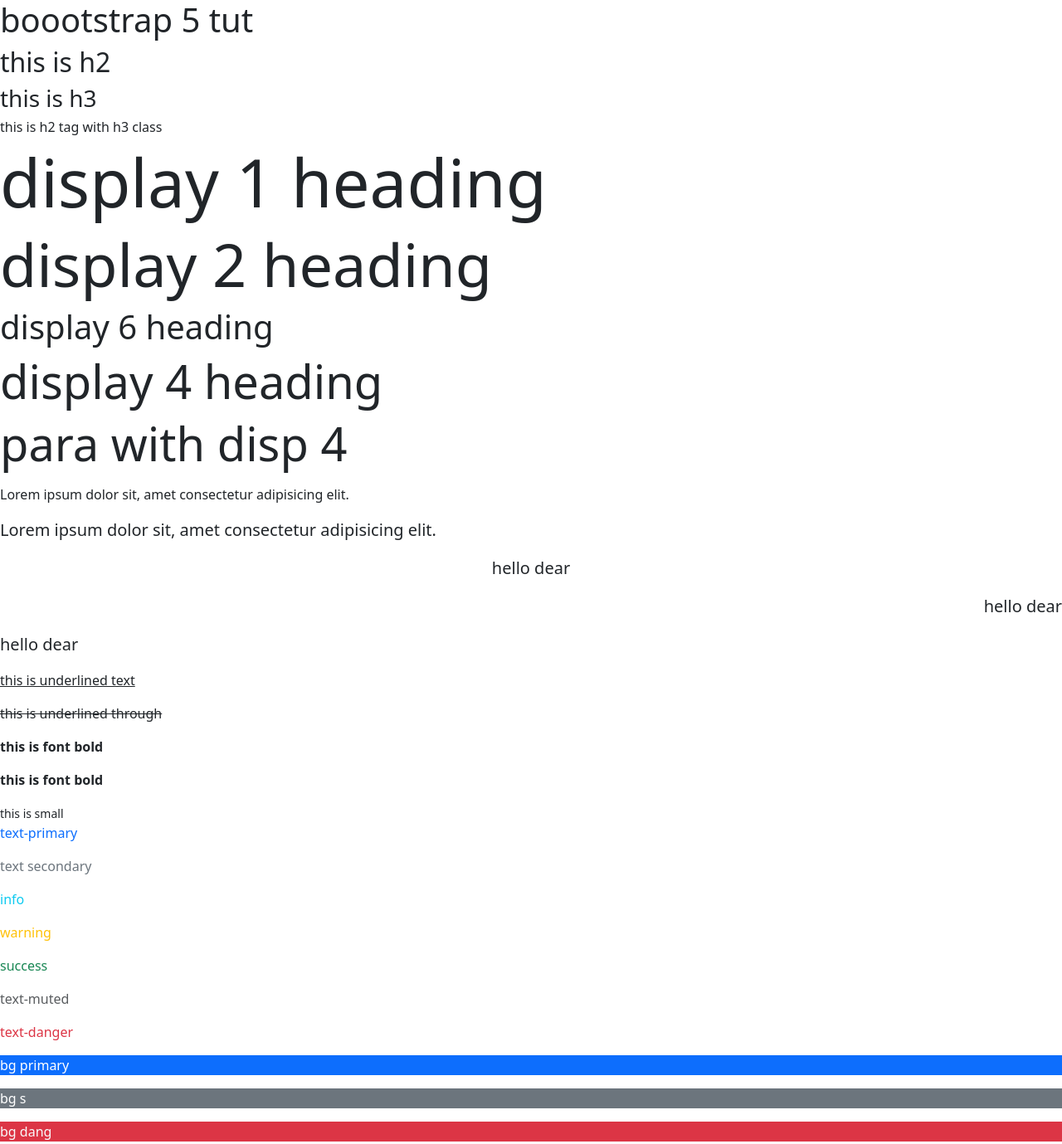
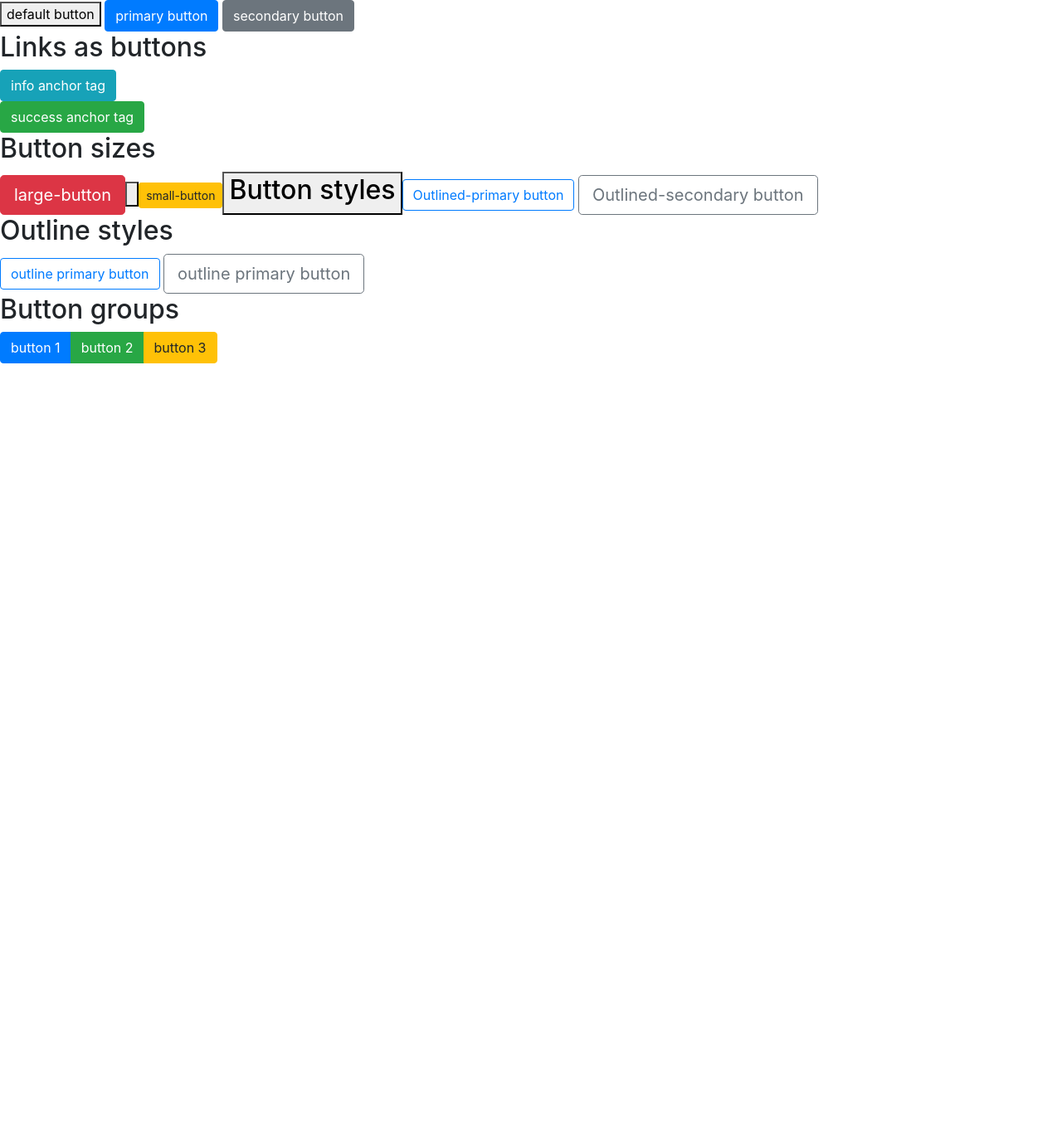
Before and after one commit to Usman78625/coloors, a plain HTML site: page index.html in a window 1280 px wide. Shown: the whole page at 83% size. After the commit the page ends 800 px from the top, so only its background shows below. Drawn offline with nearby package versions, Linux system fonts and the light colour scheme.

Commit message:
styling buttons

```diff
--- a/index.html
+++ b/index.html
@@ -6,56 +6,62 @@
     <meta name="viewport" content="width=device-width, initial-scale=1.0">
     <title>Document</title>
      <!-- <link rel="stylesheet" href="css/bootstrap-grid.css">  -->
-     <link rel="stylesheet" href="https://cdn.jsdelivr.net/npm/bootstrap@5.3.0/dist/css/bootstrap.min.css">
+     <link rel="stylesheet" href="https://cdn.jsdelivr.net/npm/bootstrap@4.4.1/dist/css/bootstrap.min.css" integrity="sha384-Vkoo8x4CGsO3+Hhxv8T/Q5PaXtkKtu6ug5TOeNV6gBiFeWPGFN9MuhOf23Q9Ifjh" crossorigin="anonymous">
 
 </head>
 <body>
-    <h1>boootstrap 5 tut</h1>
-    <h2>this is h2</h2>
-    <h3>this is h3</h3>
-    <h2 class="h6">this is h2 tag with h3 class</h2>
+    <!-- basic buttons -->
+<!-- <h2>Buttons</h2>
 
-    <!-- Display headings -->
-    <h1 class="display-1">display 1 heading</h1>
-    <h1 class="display-2">display 2 heading</h1>
-    <h1 class="display-6">display 6 heading</h1>
-     <h1 class="display-4">display 4 heading</h1>
-     <p class="display-4">para with disp 4</p>
+<button class="btn btn-primary">primary button</button>
+<br><hr>
+<button class="btn btn-secondary">secondary button<button>
 
-     <!-- lead text anf alignment -->
-     <p>Lorem ipsum dolor sit, amet consectetur adipisicing elit.</p>
-     <p class="lead">Lorem ipsum dolor sit, amet consectetur adipisicing elit.</p>
-     <p class="lead text-center">hello dear</p>
-     <p class="lead text-end">hello dear</p>
-     <p class="lead text-start">hello dear</p>
+    anchor tag as buttons
+     <br><hr> -->
+    <!-- <h2>links as buttons</h2> -->
+    <!-- <br><hr> -->
+<!-- <a href="#" class="btn btn-info">info anchor tag</a> -->
+<button>default button</button>
+  <button class="btn btn-primary">primary button</button> <!-- auto lightens text -->
+  <button class="btn btn-secondary">secondary button</button>
 
-     <!-- textdecoration and font weight -->
-     <p class="text-decoration-underline">this is underlined text</p>
-     <p class="text-decoration-line-through">this is underlined through</p>
-     <p class="fw-bold">this is font bold</p>
-     <p class="fw-bold">this is font bold</p>
-     <small>this is  small</small>
-     <!-- text-colours -->
-    <p class="text-primary">text-primary</p>
-    <p class="text-secondary"> text secondary</p>
-    <p class="text-info">info</p>
-    <p class="text-warning">warning</p>
-    <p class="text-success">success</p>
-    <p class="text-muted">text-muted</p>
-    <p class="text-danger">text-danger</p>
-<!-- bg colours -->
+  <!-- anchor tags as buttons -->
+  <h2>Links as buttons</h2>
 
-    <p class="text-white bg-primary">bg primary</p>
-    <p class="text-white bg-secondary">bg s</p>
-    <p class="text-light bg-danger">bg dang</p>
-    <!-- <p class="text-white bg-secondary">bg text white</p> -->
+  <a href="#" class="btn btn-info">info anchor tag</a>
+  <br>
+  <a href="#" class="btn btn-success">success anchor tag</a>
+  <h2>Button sizes</h2>
+  <button class="btn btn-lg btn-danger">large-button<button>
+    <br>
+  <button class="btn btn-sm btn-warning">small-button<button>
+
+    <h2>Button styles</h2>
+
+    <button class="btn btn-outline-primary">Outlined-primary button</button>
+
+    <button class="btn btn-outline-secondary btn-lg">Outlined-secondary button</button>
+    <h2>Outline styles</h2>
+    <button class="btn btn-outline-primary">outline primary button</button>
+    <button class="btn btn-outline-secondary btn-lg">outline primary button</button>
+    <h2>Button groups</h2>
+    <div class="btn-group">
+        <a href="#" class="btn btn-primary">button 1</a>
+        <a href="#" class="btn btn-success">button 2</a>
+        <a href="#" class="btn btn-warning">button 3</a>
+        <!-- <a href="#" class="btn btn-primary">button 1</a> -->
+    </div>
 
 
 
 
 
 
-     <!-- <script src="js/bootstrap.bundle.js"></script>  -->
-     <script src="https://cdn.jsdelivr.net/npm/bootstrap@5.3.0/dist/js/bootstrap.bundle.min.js"></script>
+
+
+
+
+<script src="https://cdn.jsdelivr.net/npm/bootstrap@4.4.1/dist/js/bootstrap.min.js" integrity="sha384-wfSDF2E50Y2D1uUdj0O3uMBJnjuUD4Ih7YwaYd1iqfktj0Uod8GCExl3Og8ifwB6" crossorigin="anonymous"></script>
 </body>
 </html>
```
